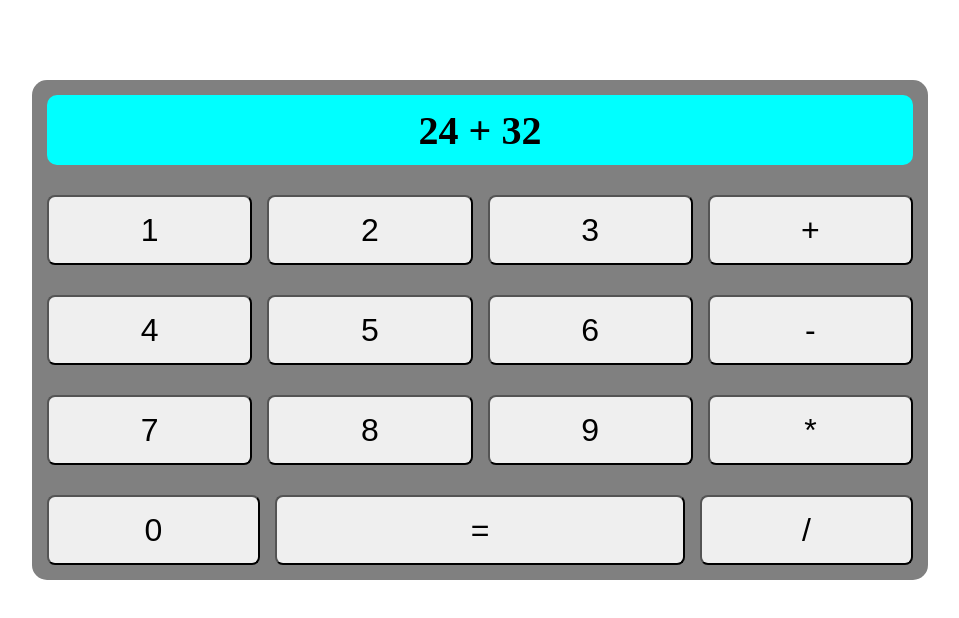
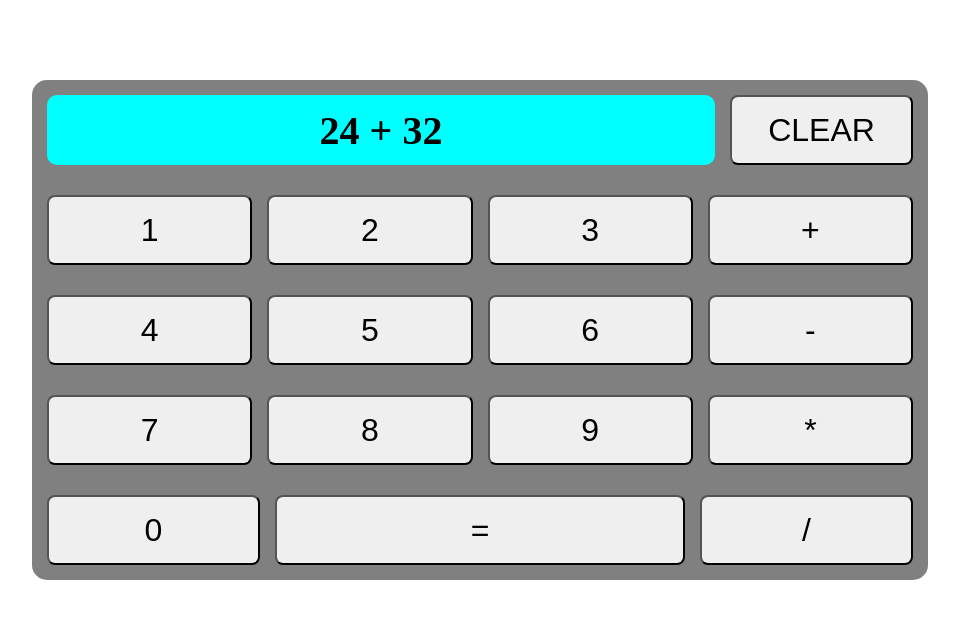
Before and after one commit to Martynas0/calculator_odin, a plain HTML site: page index.html in a window 1280 px wide. Shown: the whole page, without its empty margins (160-1119 px from the left). Drawn offline with Linux system fonts and the light colour scheme.

Commit message:
Add clear button

```diff
--- a/index.html
+++ b/index.html
@@ -13,6 +13,7 @@
             <div class="disp-container">
                 <h2>24 + 32</h2>
             </div>
+            <button id="clear">CLEAR</button>
         </div>
         <div class="row">
             <button>1</button>
--- a/styles.css
+++ b/styles.css
@@ -29,7 +29,7 @@ body {
     display: flex;
     justify-content: center;
     align-items: center;
-    flex: 1;
+    flex: 4;
     border-radius: 10px;
 }
 
```
